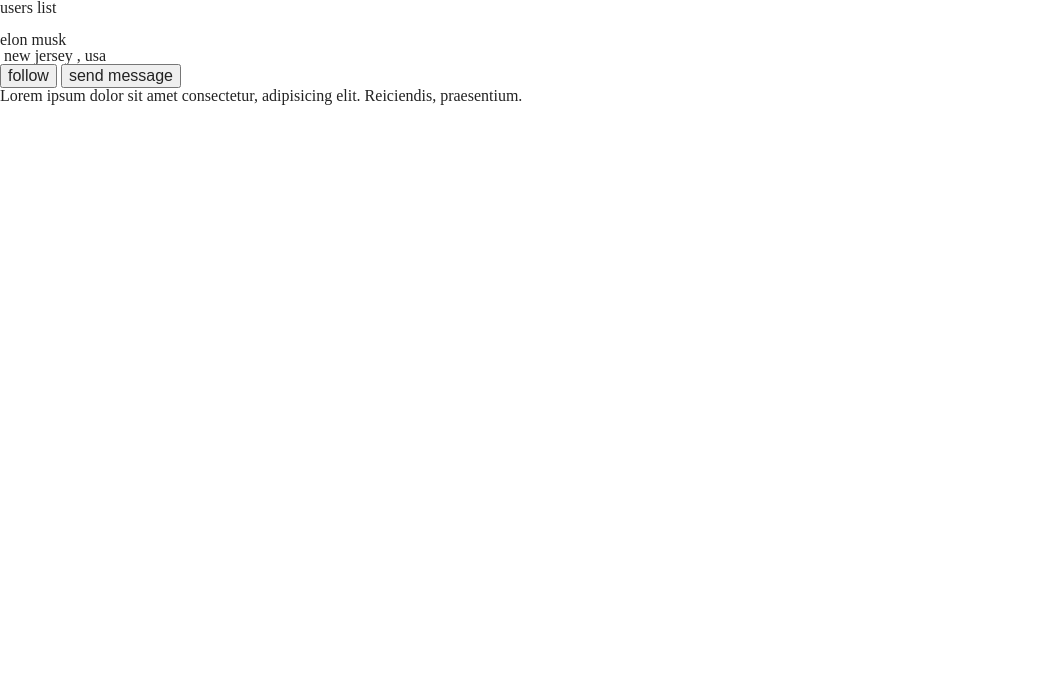
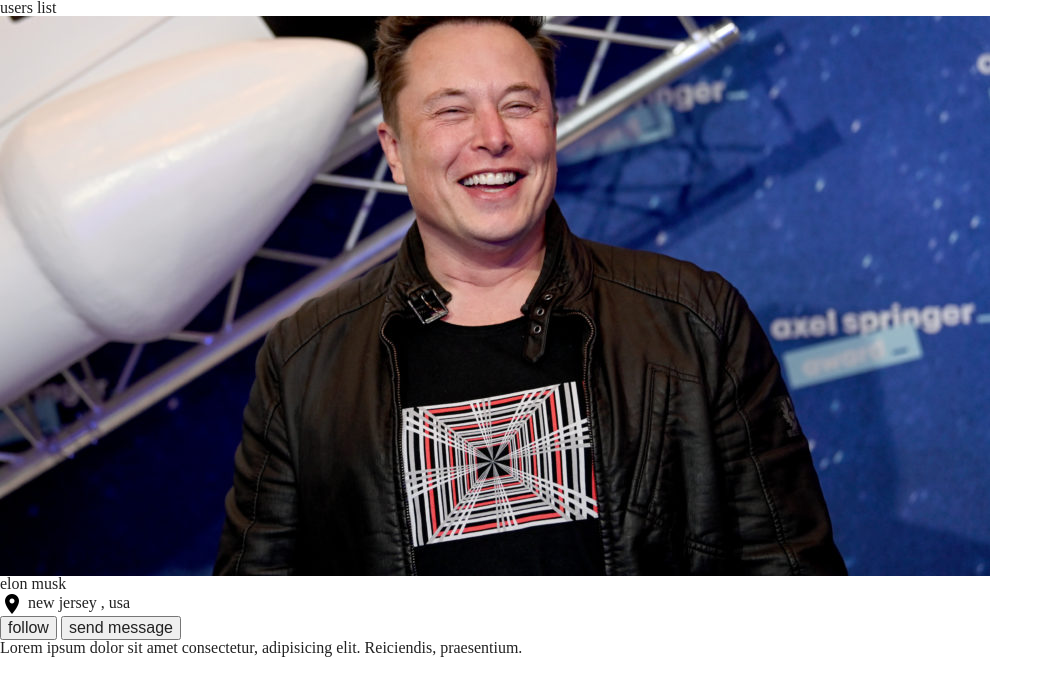
Before and after one commit to Yaroslav-Maneliuk/practic_11_04, a plain HTML site: page index.html in a window 1280 px wide. Shown: the whole page, without its empty margins (0-1053 px from the left). Drawn offline with Linux system fonts and the light colour scheme.

Commit message:
Add image and icons

```diff
--- a/assets/css/style.css
+++ b/assets/css/style.css
@@ -0,0 +1,3 @@
+.card-container{
+
+}
--- a/index.html
+++ b/index.html
@@ -13,11 +13,11 @@
       <div class="bg-header"></div>
       <section class="card-content">
         <div class="photo-wrapper">
-          <img src="" alt="" class="photo-profile">
+          <img src="./assets/images/user.jpg" alt="" class="photo-profile">
         </div>
         <h2 class="full-name-profile capitalize">elon musk</h2>
         <address class="address-profile">
-          <img src="" alt="" class="icon-map">
+          <img src="./assets/icons/map-marker.png" alt="" class="icon-map">
           <span class="capitalize">new jersey</span> ,
           <span class="uppercase">usa</span>
         </address>
```
Also changed, not shown: assets/icons/facebook.png (added), assets/icons/google-plus.png (added), assets/icons/map-marker.png (added), assets/icons/twitter.png (added), assets/images/user.jpg (added).
